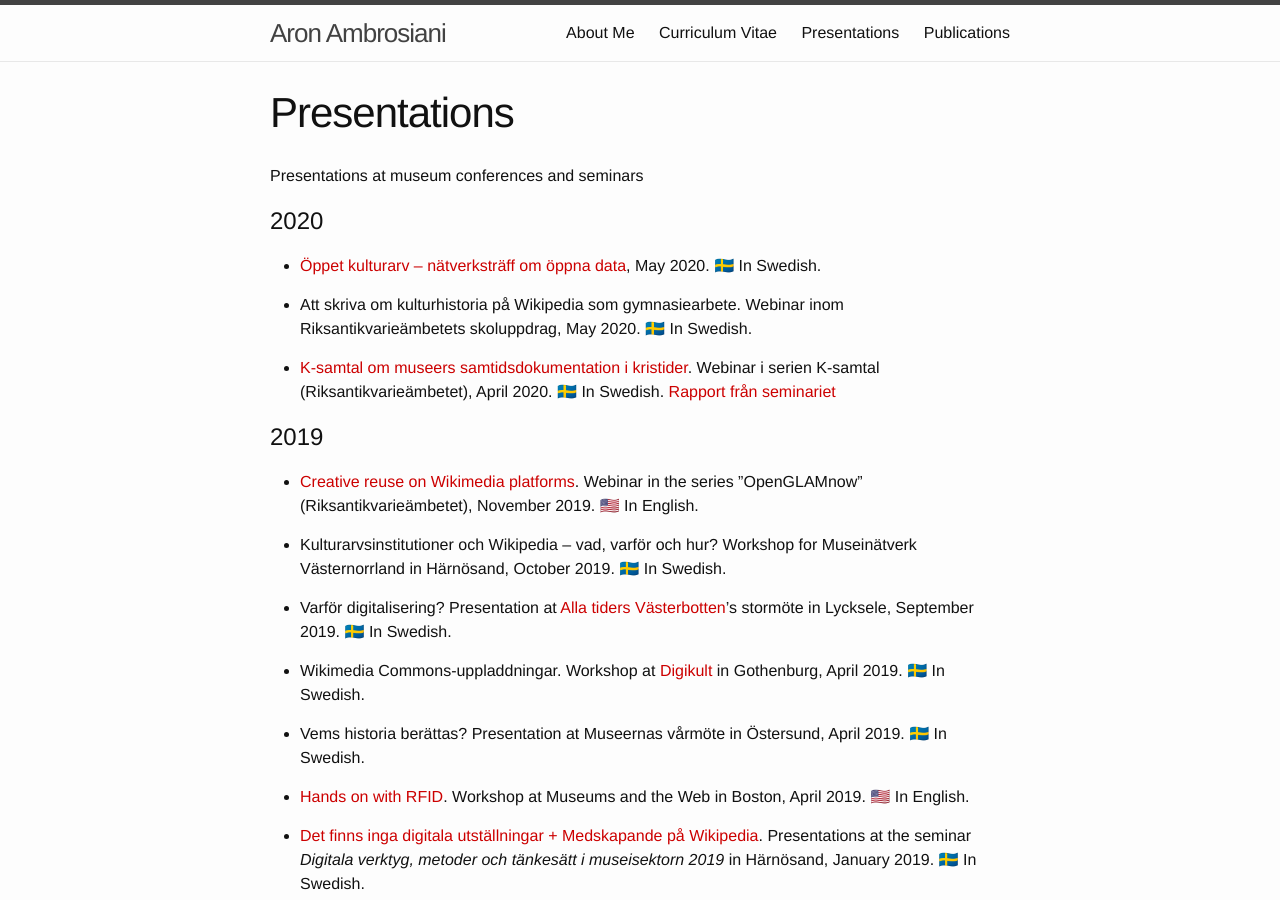
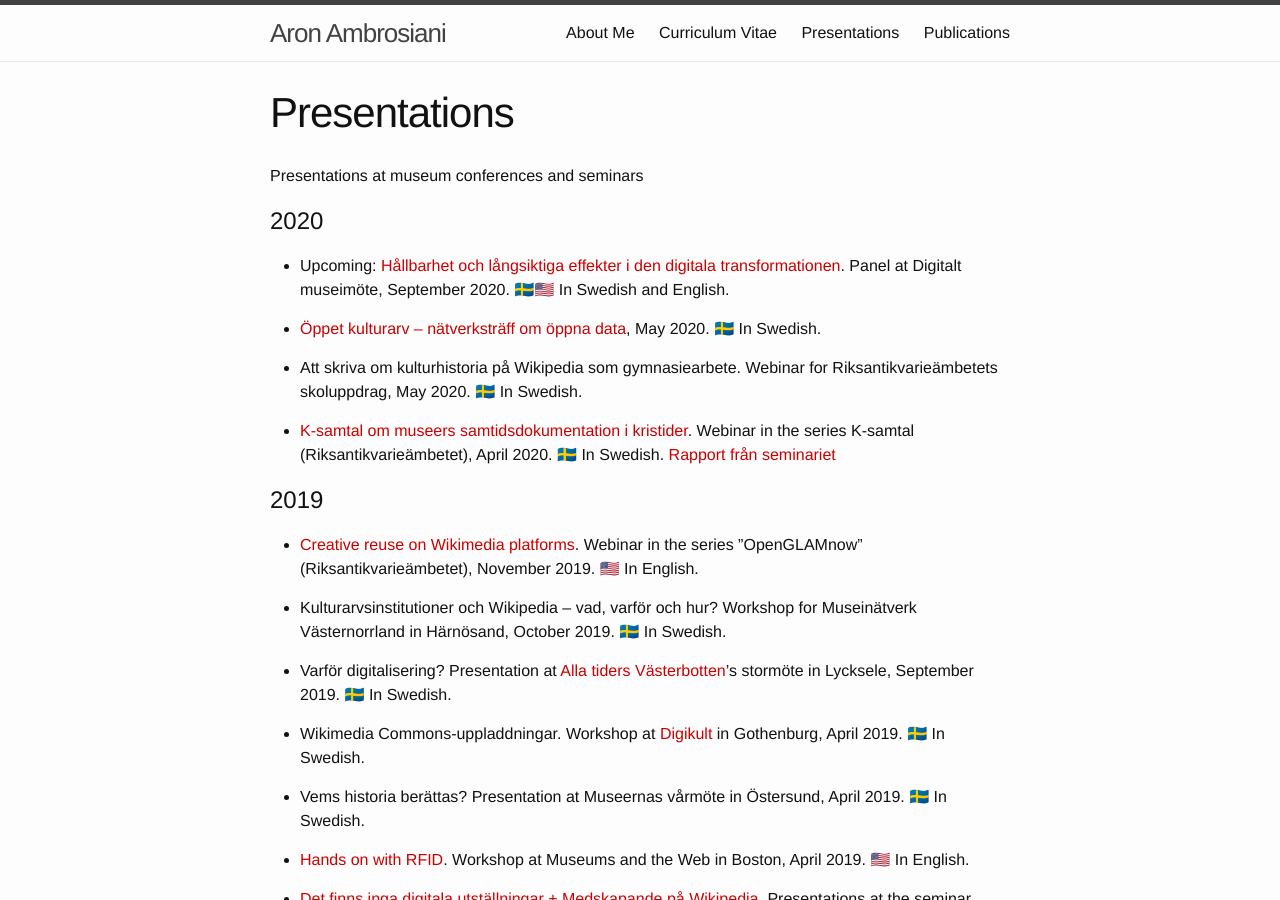
Before and after one commit to Ambrosiani/blogtest, a Jekyll site: the page built from presentations.md, in a window 1280 px wide and 900 px high. Built offline with Jekyll 4.4.1, drawn with Linux system fonts in a browser that asks for light colours.

Commit message:
Update presentations.md

```diff
--- a/presentations.md
+++ b/presentations.md
@@ -8,11 +8,13 @@ Presentations at museum conferences and seminars
 
 # 2020
 
+* Upcoming: [Hållbarhet och långsiktiga effekter i den digitala transformationen](https://www.raa.se/evenemang-och-upplevelser/kalenderhandelser/digitalt-museimote/). Panel at Digitalt museimöte, September 2020. 🇸🇪🇺🇸 In Swedish and English.
+
 * [Öppet kulturarv – nätverksträff om öppna data](http://www.digisam.se/oppet-kulturarv-natverkstraff-om-oppna-data/), May 2020. 🇸🇪 In Swedish.
 
-* Att skriva om kulturhistoria på Wikipedia som gymnasiearbete. Webinar inom Riksantikvarieämbetets skoluppdrag, May 2020. 🇸🇪 In Swedish.
+* Att skriva om kulturhistoria på Wikipedia som gymnasiearbete. Webinar for Riksantikvarieämbetets skoluppdrag, May 2020. 🇸🇪 In Swedish.
 
-* [K-samtal om museers samtidsdokumentation i kristider](https://www.raa.se/evenemang-och-upplevelser/vara-andra-seminarier-och-konferenser/k-samtal/samtidsdokumentation-av-coronakrisen/). Webinar i serien K-samtal (Riksantikvarieämbetet), April 2020. 🇸🇪 In Swedish. [Rapport från seminariet](https://www.raa.se/omvarld-och-insikt/samtidsdokumentation-i-kristider/)
+* [K-samtal om museers samtidsdokumentation i kristider](https://www.raa.se/evenemang-och-upplevelser/vara-andra-seminarier-och-konferenser/k-samtal/samtidsdokumentation-av-coronakrisen/). Webinar in the series K-samtal (Riksantikvarieämbetet), April 2020. 🇸🇪 In Swedish. [Rapport från seminariet](https://www.raa.se/omvarld-och-insikt/samtidsdokumentation-i-kristider/)
 
 # 2019
 
```
